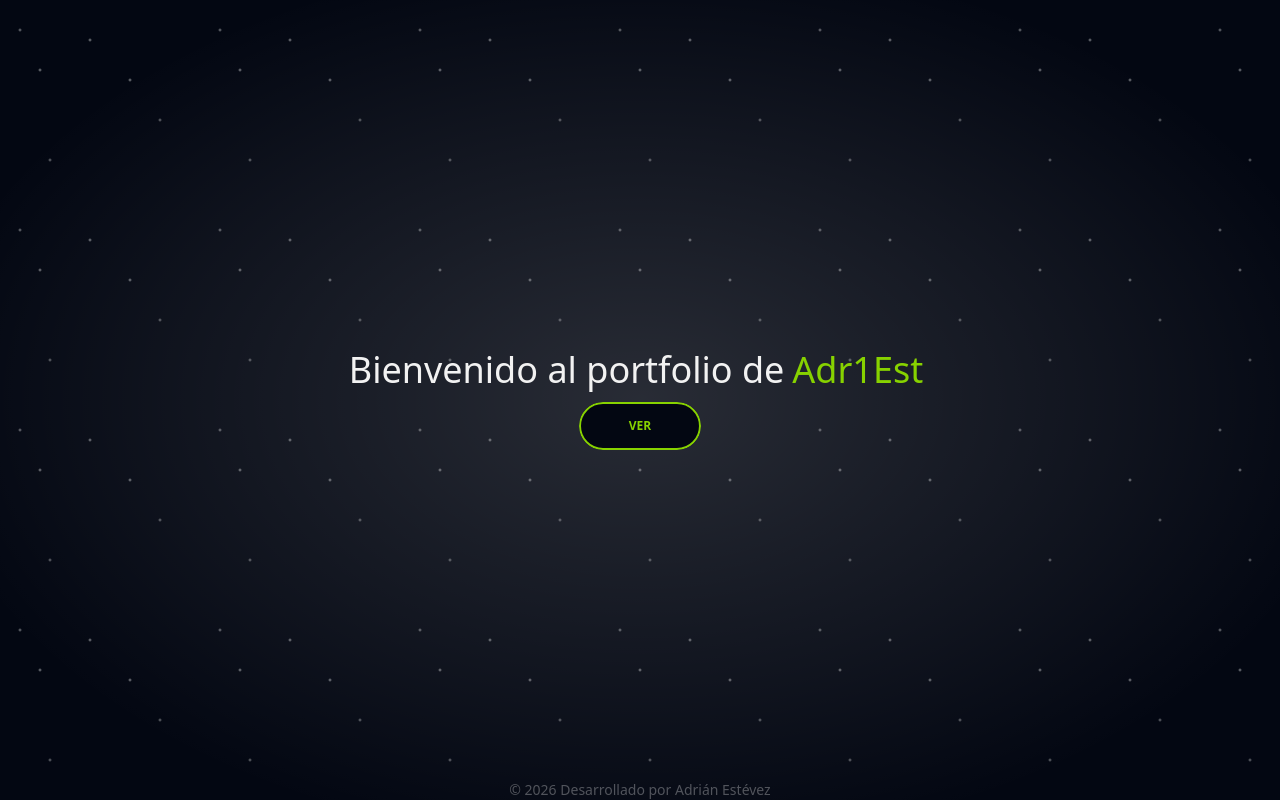
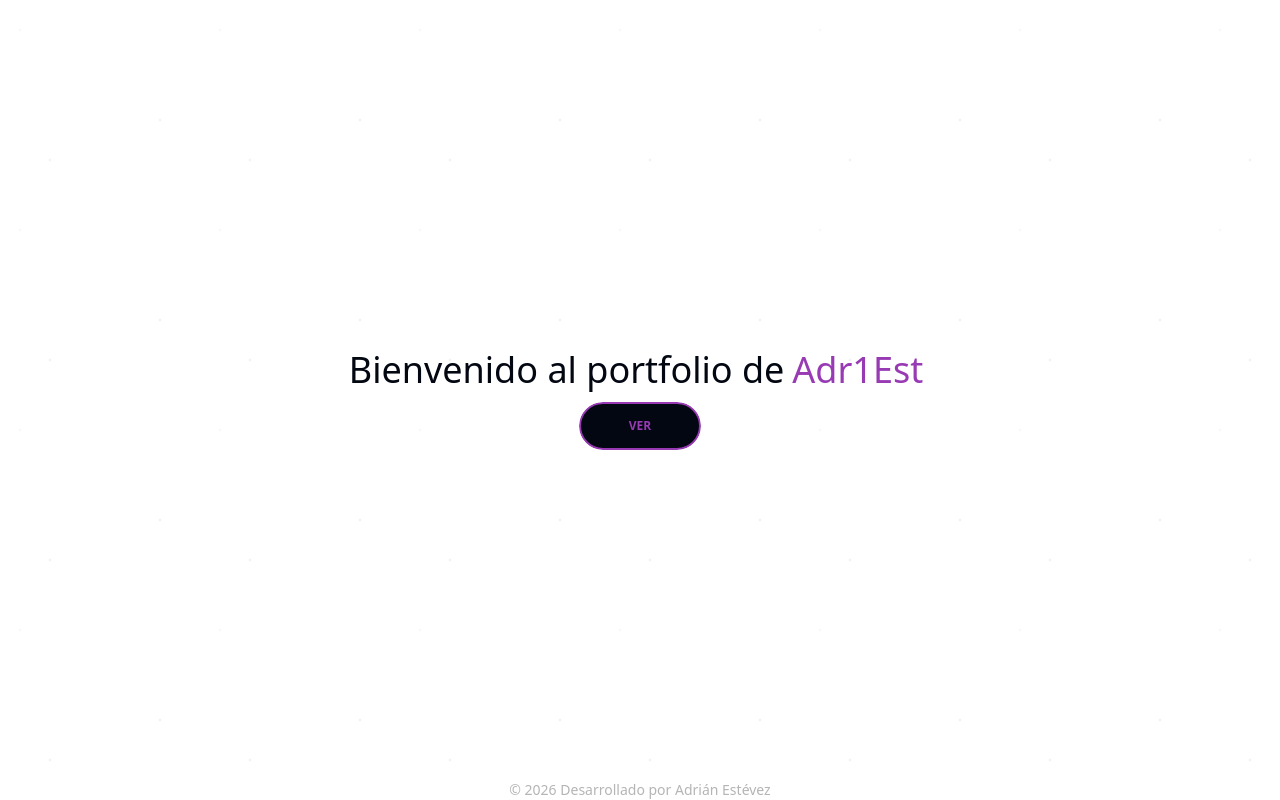
Before and after one commit to Adr1Est/portfolio, a React (Vite) app: page / in a window 1280 px wide. Built offline with nearby package versions, Linux system fonts and the light colour scheme.

Commit message:
clean up

```diff
--- a/src/pages/Welcome.tsx
+++ b/src/pages/Welcome.tsx
@@ -7,11 +7,6 @@ import { useThemeStore } from '@/store'
 
 function Welcome(){
   const navigate = useNavigate()
-  const theme = useThemeStore((state) => state.theme)
-
-  useEffect(() => {
-    document.documentElement.classList.toggle('dark', theme === 'dark')
-  }, [theme])
 
   return(
     <div className='flex flex-col gap-3 justify-center items-center text-light-text dark:text-dark-text'>
```
